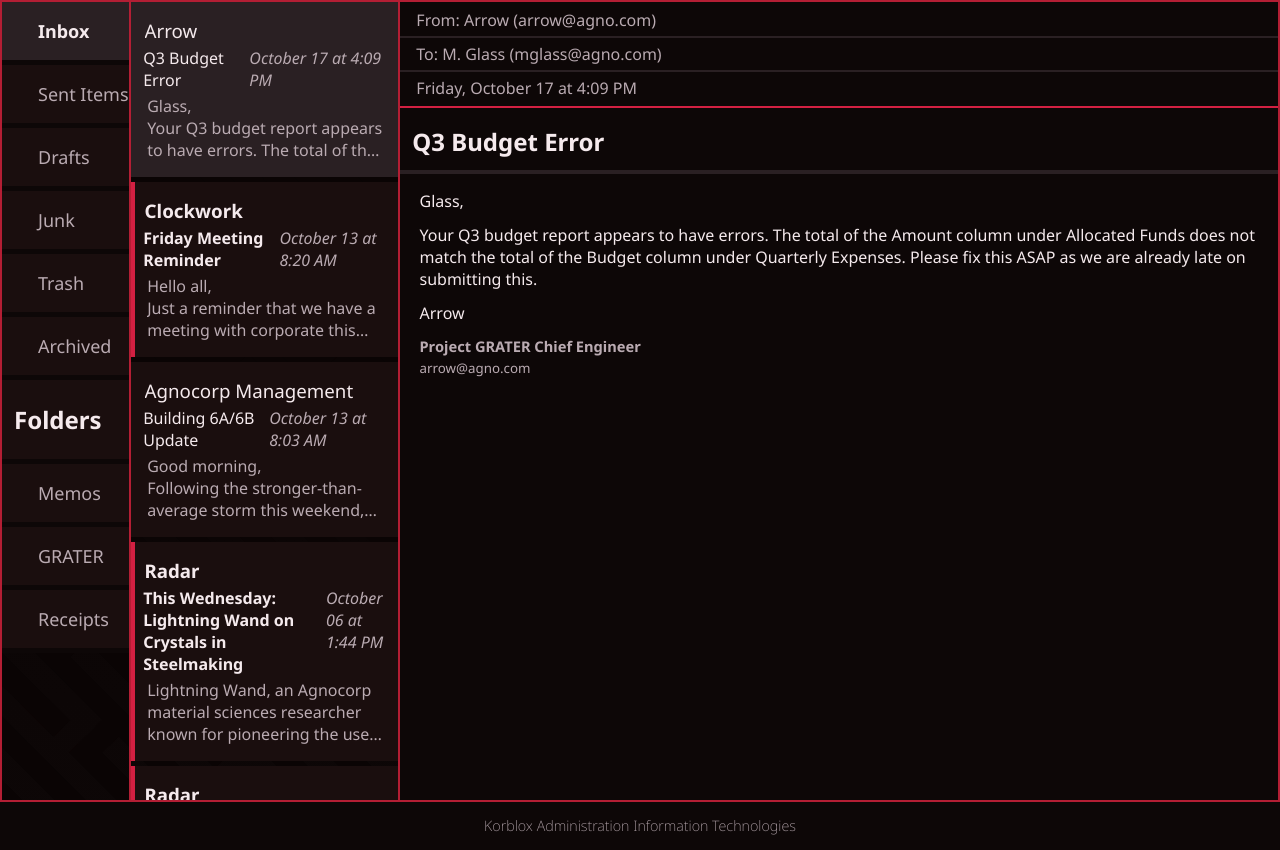
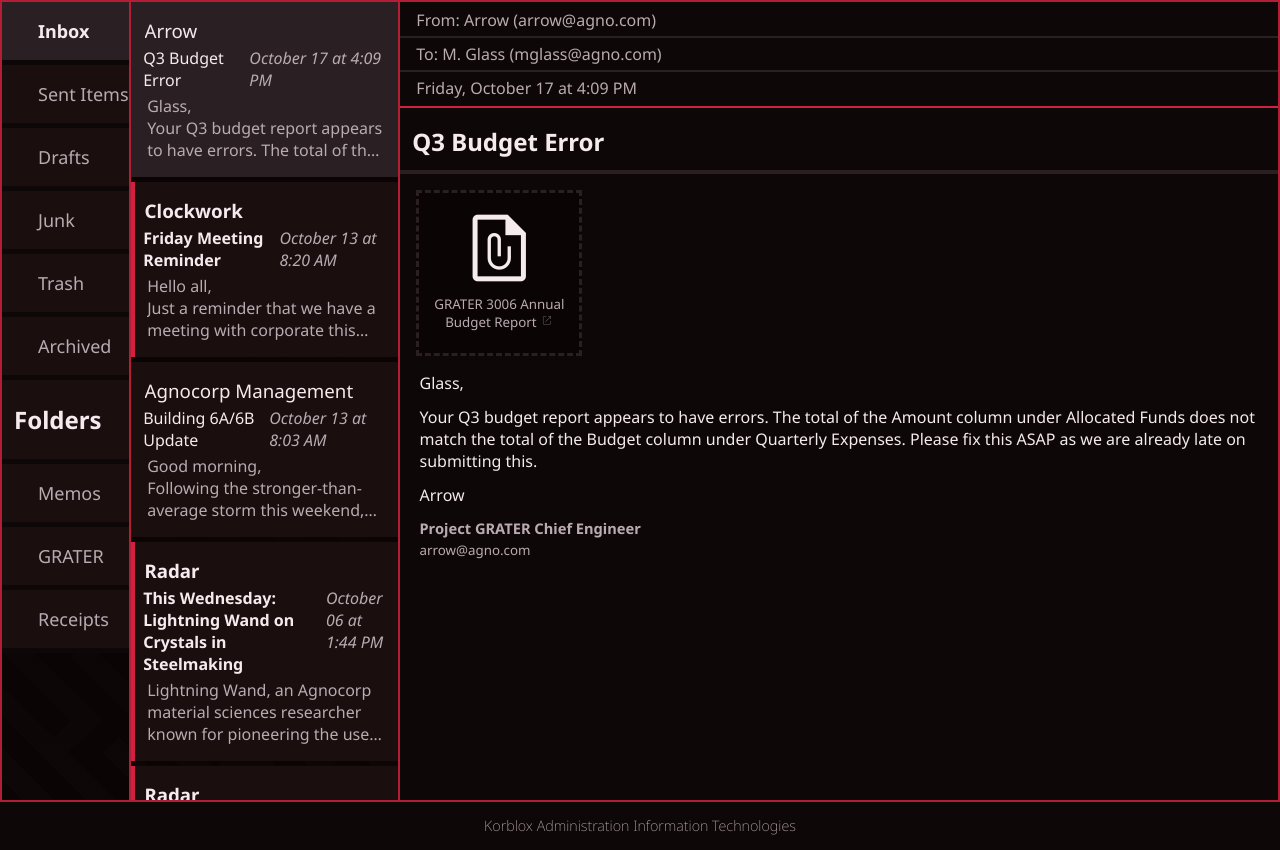
Before and after one commit to agnocorp/projectgrater, a plain HTML site: page email.html in a window 1280 px wide. Both pictures are taken after a click on the element 264 px from the left and 153 px from the top of the page. Shown: the part 64-914 px from the top of the page. Drawn offline with nearby package versions, Linux system fonts and the light colour scheme.

Commit message:
Added file attachment on email

```diff
--- a/json/emails.json
+++ b/json/emails.json
@@ -7,6 +7,7 @@
 			"recipemails": ["mglass@agno.com"],
 			"date": "3000-10-17T16:09:34.000Z",
 			"subject": "Q3 Budget Error",
+			"preceding": "<a target=\"_blank\" rel=\"noopener noreferrer\" href=\"https://docs.google.com/spreadsheets/d/1xQcZ2aiLXrL_iB3REYykSPrdxidRWMkNCB_IhgA4-Zs/edit?gid=1398001727#gid=1398001727\"><div class=\"attachment\"><div class=\"material-symbols-outlined file\">file_present</div><p>GRATER 3006 Annual Budget Report <span class=\"material-symbols-outlined\">open_in_new</span></p></div></a>",
 			"body": "Glass,<br>Your Q3 budget report appears to have errors. The total of the Amount column under Allocated Funds does not match the total of the Budget column under Quarterly Expenses. Please fix this ASAP as we are already late on submitting this.<br>Arrow<div class=\"sigBlockA\"><br>Project GRATER Chief Engineer<br>arrow@agno.com</div><br>",
 			"read": false
 			},
--- a/scripts/emailMaker.js
+++ b/scripts/emailMaker.js
@@ -48,7 +48,12 @@ function viewEmail() {
 		this.classList.add("read");
 	}
 
-	history.pushState(null, "", "?e="+this.id);
+	if (urlParams.get('e')){
+		history.pushState(null, "", "?e="+this.id);
+	}else{
+		history.replaceState(null, "", "?e="+this.id);
+	}
+
 
 	oldViewing = document.getElementsByClassName("viewing")[0];
 	if (oldViewing){
@@ -97,9 +102,16 @@ function viewEmail() {
 		headingDiv.append(timestampP);
 	emailViewer.append(headingDiv);
 
+
 	let subjectH2 = document.createElement("h2");
 		subjectH2.textContent = openedEmail.subject;
 	emailViewer.append(subjectH2);
+
+	if (openedEmail.preceding){
+		precedingDiv = document.createElement("div");
+		precedingDiv.innerHTML = openedEmail.preceding;
+		emailViewer.append(precedingDiv);
+	}
 
 	let bodyDiv = document.createElement("div");
 		let parsedBody = openedEmail.body.match(/(.*?)<br>/gm);
--- a/styles/koremail.css
+++ b/styles/koremail.css
@@ -116,6 +116,7 @@ section {
 .menu {
 	width: 10%;
 	background: inherit;
+	overflow: scroll;
 }
 
 .menu > * {
@@ -279,6 +280,39 @@ section {
 	margin: 0;
 	}
 
+.emailViewer .attachment{
+	width: 9em;
+	height: 9em;
+	margin: 1em;
+	padding: 0.5em;
+	background-color: var(--bg-actual-darkest);
+	border: 3px dashed var(--bg-middle);
+	display: flex;
+	align-items: center;
+	justify-content: center;
+	flex-direction: column;
+}
+
+.emailViewer .attachment .file {
+	font-size: 60pt;
+}
+
+.emailViewer .attachment p {
+	font-size: 10pt;
+	color: var(--text-darker);
+	margin: 0.5em 0;
+	text-align: center;
+}
+
+.emailViewer .attachment p span{
+	font-size: inherit;
+	font-variation-settings:
+	'FILL' 0,
+	'wght' 100,
+	'GRAD' 0,
+	'opsz' 20
+}
+
 .emailViewer .body {
 	margin: 1em 1.2em;
 }
```
Also changed, not shown: scripts/popupMaker.js (+19 -14 lines).
